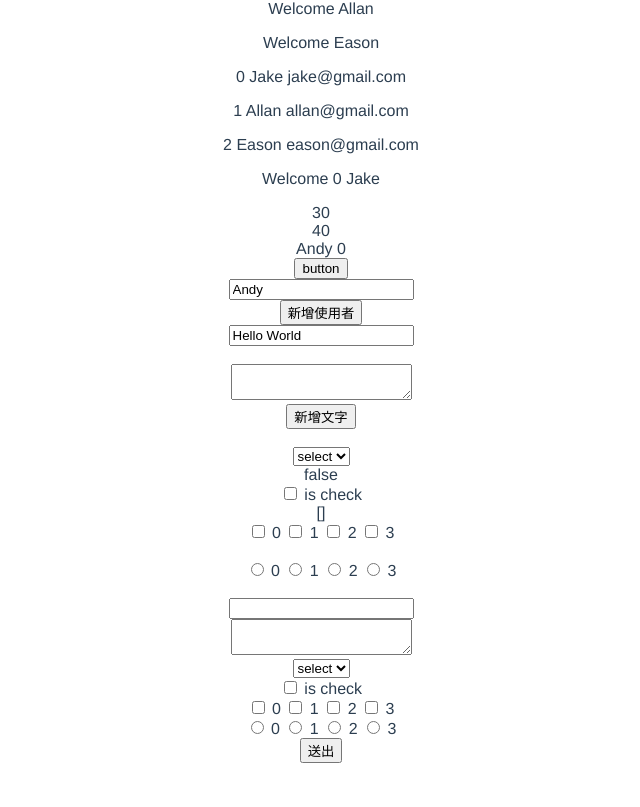
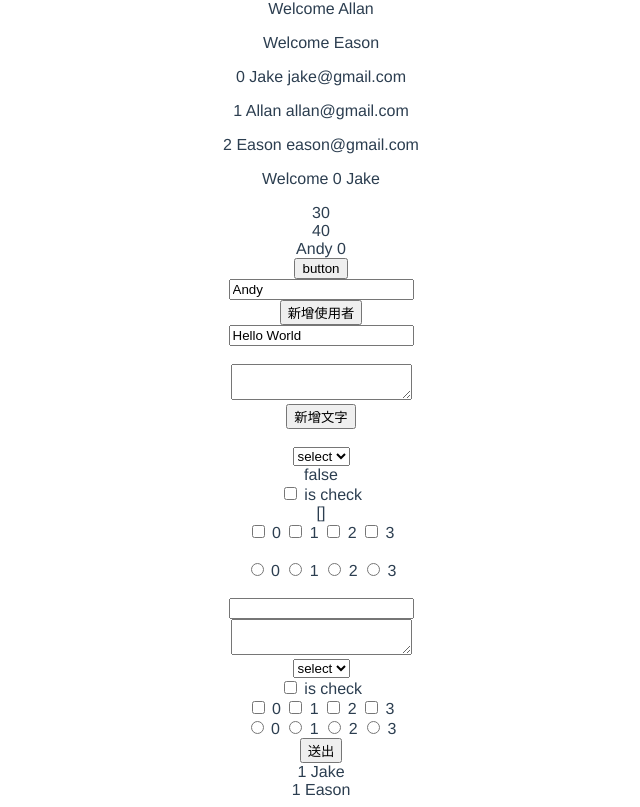
Before and after one commit to OLNYGOD/Vue3_Practice, a Vue app: page / in a window 1280 px wide. Shown: the part 298-1105 px from the top of the page, without its empty margins (319-959 px from the left). Before the commit the page ends 1069 px from the top, so only its background shows below. Built offline with nearby package versions, Linux system fonts and the light colour scheme.

Commit message:
for 迴圈搭配method

```diff
--- a/src/App2.vue
+++ b/src/App2.vue
@@ -91,6 +91,10 @@
   <br />
   <button @click="submit">送出</button>
 
+  <div v-for="data in checkedDatas" :key="data.id">
+    {{ data.id }} {{ data.name }}
+  </div>
+
 </template>
 
 <script>
@@ -124,6 +128,12 @@ export default {
         checkbox: [],
         radio: '',
       },
+      datas: [
+        { id: 1, name: 'Jake' },
+        { id: 2, name: 'Allan' },
+        { id: 1, name: 'Eason' },
+      ],
+      checkedDatas: [],
       };
     },
     methods: {
@@ -150,7 +160,14 @@ export default {
       submit() {
         console.log(this.formData);
       },
+      checkDatas() {
+        console.log("data1");
+      return this.datas.filter((data) => data.id === 1);
     },
+    },
+    created() {
+    this.checkedDatas = this.checkDatas();
+  },
 };
 </script>
 
```
